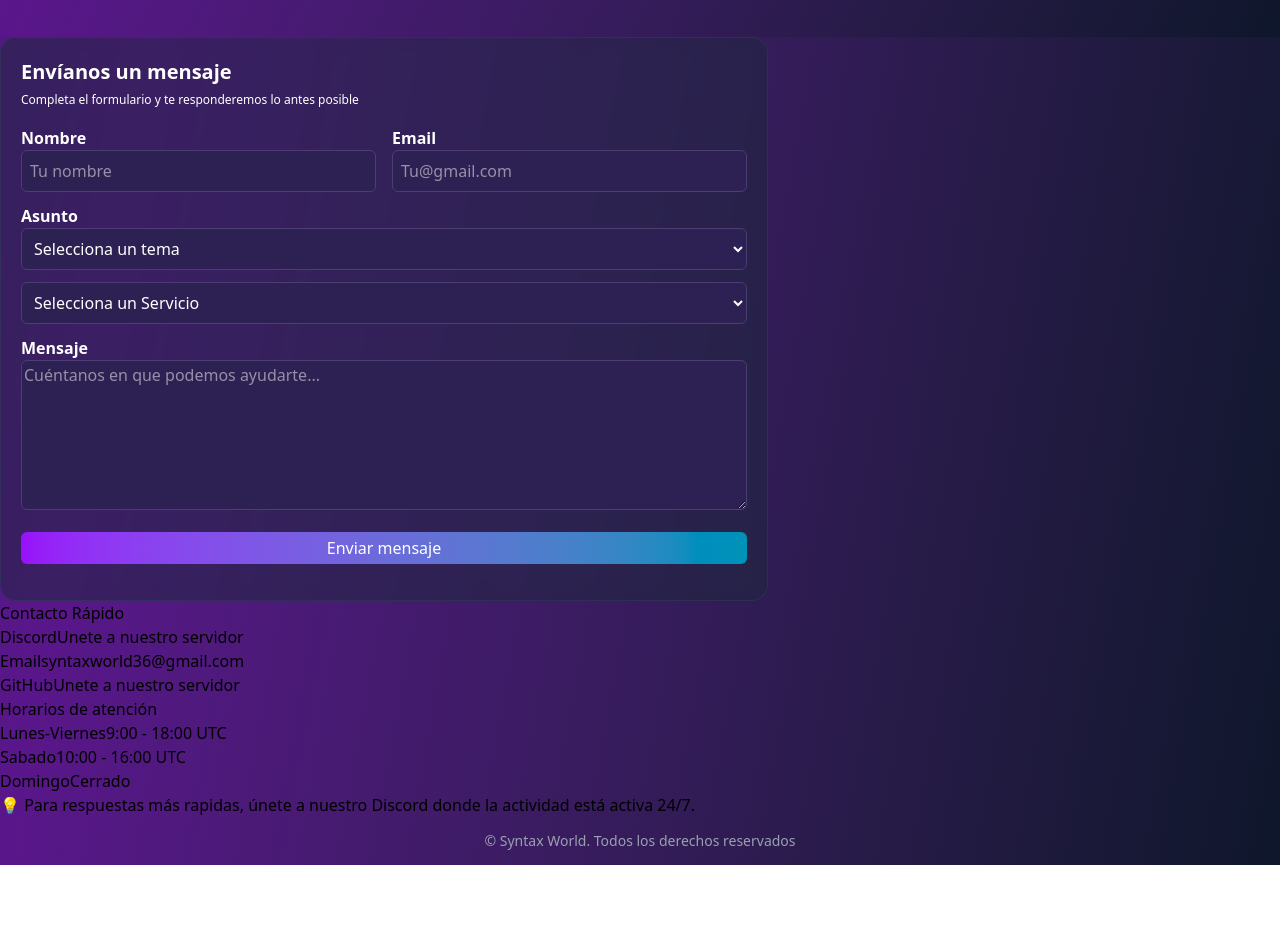
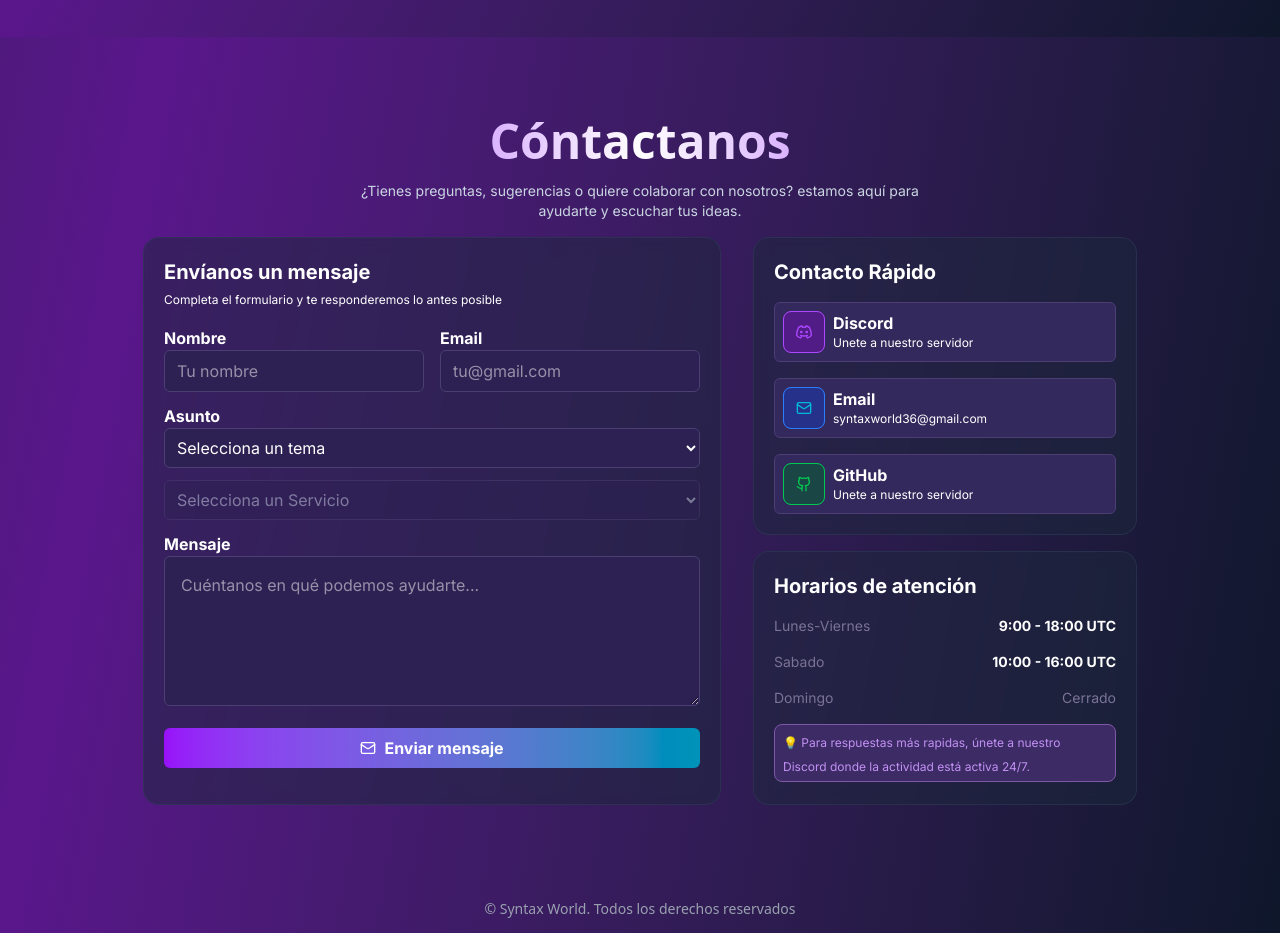
Before and after one commit to Anti-VibeCoders/Syntax-Worlds-Presentation, a React (Vite) app: page / in a window 1280 px wide. Shown: the part 6100-7033 px from the top of the page. Before the commit the page ends 6965 px from the top, so only its background shows below. Built offline with nearby package versions, Linux system fonts and the light colour scheme.

Commit message:
La sesion de contactos esta casi hecha y ya es remposiva ahora falta que el formulario funcione

```diff
--- a/src/components/Conctacs.jsx
+++ b/src/components/Conctacs.jsx
@@ -5,10 +5,23 @@ import WorkingHours from "./WorkingHours";
 function Conctacs(){
     return(
      <>
-      <Message/>
-      <FastConctacs/>
-      <WorkingHours/>
-     </>
+     <div className="flex flex-col gap-4 items-center justify-center w-full py-20">
+        <div className="flex flex-col gap-4 text-center w-full items-center overflow-hidden">
+            <label className="text-5xl font-bold bg-gradient-to-r from-purple-300 via-white to-purple-300 bg-clip-text text-transparent text-center max-lg:text-4xl max-md:text-3xl max-sm:text-3xl">Cóntactanos</label>
+            <p className="text-sm text-slate-300 font-inter max-w-[70ch] mx-auto text-center max-sm:px-4">¿Tienes preguntas, sugerencias o quiere colaborar con nosotros? estamos aquí para ayudarte y escuchar tus ideas.</p>
+        </div>
+     <div className=" max-xl:px-6 max-md:flex-col max-md:items-center flex justify-center gap-8 text-white font-inter w-full">
+        <div className="max-md:w-full">
+            <Message/>
+        </div>
+        <div className="flex flex-col gap-4 items-center w-sm max-md:w-full">
+            <FastConctacs/>
+            <WorkingHours/>
+        </div>
+     </div>
+     </div>
+
+      </>
     )
 }
 
--- a/src/components/FastConctacs.jsx
+++ b/src/components/FastConctacs.jsx
@@ -1,21 +1,38 @@
 function FastConctacs(){
+    const WindowGithub = ()=> window.open("https://github.com/Anti-VibeCoders","_blank");
+
     return(
         <>
-        <div>
-            <span>Contacto Rápido</span>
-            <div>
-                <span>Discord</span>
-                <label>Unete a nuestro servidor</label>
+        <div className="max-md:w-full flex flex-col gap-4 bg-slate-800/50 backdrop-blur-sm border-slate-700/50 border text-white rounded-2xl p-5 w-full h-full font-inter">
+            <b className="text-xl">Contacto Rápido</b>
+            <div className="flex gap-2 bg-[#34295c] border border-[#4C3E73] rounded-md p-2 w-auto h-auto">
+                <div className="card-icon stroke-puyrple-500 text-purple-500 bg-purple-800/50 p-3 border border-purple-500 rounded-lg">
+                    <svg xmlns="http://www.w3.org/2000/svg" width="16" height="16" viewBox="0 0 24 24"><g fill="none" stroke="currentColor" stroke-linecap="round" stroke-linejoin="round" stroke-width="2"><path d="M9 3q-2.5.5-5 2q-3 5-3 12q2 2.5 6 4q1-1.5 1.5-3.5M7 17q5 2 10 0m-1.5.5q.5 2 1.5 3.5q4-1.5 6-4q0-7-3-12q-2.5-1.5-5-2l-1 2q-2-.5-4 0L9 3"/><circle cx="8" cy="12" r="1"/><circle cx="16" cy="12" r="1"/></g></svg>
+                </div>
+                <div className="flex flex-col">
+                    <b>Discord</b>
+                    <label className="text-xs">Unete a nuestro servidor</label>
+                </div>
             </div>
 
-            <div>
-                <span>Email</span>
-                <label>syntaxworld36@gmail.com</label>
+            <div className="flex gap-2 bg-[#34295c] border border-[#4C3E73] rounded-md p-2 w-auto h-auto">
+                <div className="card-icon stroke-blue-500 text-cyan-500 bg-blue-800/50 p-3 border border-blue-500 rounded-lg">
+                <svg xmlns="http://www.w3.org/2000/svg" width="16" height="16" viewBox="0 0 24 24" fill="none" stroke="currentColor" stroke-width="2" stroke-linecap="round" stroke-linejoin="round" class="lucide lucide-mail-icon lucide-mail"><path d="m22 7-8.991 5.727a2 2 0 0 1-2.009 0L2 7"/><rect x="2" y="4" width="20" height="16" rx="2"/></svg>
+                </div>
+                <div className="flex flex-col">
+                    <b>Email</b>
+                    <label className="text-xs">syntaxworld36@gmail.com</label>
+                </div>
             </div>
 
-            <div>
-                <span>GitHub</span>
-                <label>Unete a nuestro servidor</label>
+            <div className="flex gap-2 bg-[#34295c] border border-[#4C3E73] rounded-md p-2 w-auto h-auto" onClick={WindowGithub}>
+                <div className="card-icon stroke-green-500 text-green-500 bg-green-800/50 p-3 border border-green-500 rounded-lg">
+                    <svg xmlns="http://www.w3.org/2000/svg" width="16" height="16" viewBox="0 0 24 24" fill="none" stroke="currentColor" stroke-width="2" stroke-linecap="round" stroke-linejoin="round" class="lucide lucide-github-icon lucide-github"><path d="M15 22v-4a4.8 4.8 0 0 0-1-3.5c3 0 6-2 6-5.5.08-1.25-.27-2.48-1-3.5.28-1.15.28-2.35 0-3.5 0 0-1 0-3 1.5-2.64-.5-5.36-.5-8 0C6 2 5 2 5 2c-.3 1.15-.3 2.35 0 3.5A5.403 5.403 0 0 0 4 9c0 3.5 3 5.5 6 5.5-.39.49-.68 1.05-.85 1.65-.17.6-.22 1.23-.15 1.85v4"/><path d="M9 18c-4.51 2-5-2-7-2"/></svg>
+                </div>
+                <div className="flex flex-col">
+                    <b>GitHub</b>
+                    <label className="text-xs">Unete a nuestro servidor</label>
+                </div>
             </div>
 
         </div>
--- a/src/components/Message.jsx
+++ b/src/components/Message.jsx
@@ -1,19 +1,22 @@
+import { useState } from "react";
+
 function Message(){
+
     return(
         <>
-        <div className="bg-slate-800/50 backdrop-blur-sm border-slate-700/50 border text-white rounded-2xl p-5 w-3/5 h-auto">
+        <div className="max-md:w-full bg-slate-800/50 backdrop-blur-sm border-slate-700/50 border text-white rounded-2xl p-5 w-full h-full font-inter">
             <b className="text-xl">Envíanos un mensaje</b><br/>
          <label className="text-xs">Completa el formulario y te responderemos lo antes posible</label>
 
             <form className="my-4">
-                <div className="flex max-w-full gap-4 mb-3">
+                <div className="max-sm:flex-col flex max-w-full gap-4 mb-3">
                     <div className="flex-1">
                      <b className="">Nombre</b><br/>
-                     <input type="text" placeholder="Tu nombre" className="bg-[#2C2152] border border-[#4C3E73] rounded-md w-full p-2"/>
+                     <input type="text" placeholder="Tu nombre" className="bg-[#2C2152] border border-[#4C3E73] rounded-md w-full px-3 py-2"/>
                    </div>
                <div className="flex-1">
                 <b>Email</b><br/>
-               <input type="email" placeholder="Tu@gmail.com" className="bg-[#2C2152] border border-[#4C3E73] rounded-md w-full p-2"/>
+               <input type="email" placeholder="tu@gmail.com" className="bg-[#2C2152] border border-[#4C3E73] rounded-md w-full px-3 py-2"/>
             </div>
                 </div>
                 <b className="">Asunto</b>
@@ -26,7 +29,7 @@ function Message(){
                   <option value = "Other">Otros</option>
 
                 </select>
-                <select className="bg-[#2C2152] border border-[#4C3E73] rounded-md p-2">
+                <select className="bg-[#2C2152] border border-[#4C3E73] rounded-md p-2 text-slate-300 opacity-50 cursor-not-allowed" disabled>
                   <option value = "">Selecciona un Servicio</option>
                   <option value = "Web">Sitio WEB</option>
                   <option value = "Bot-discord">Bot de discord</option>
@@ -35,8 +38,11 @@ function Message(){
 
             </div>
              <b>Mensaje</b>
-               <textarea placeholder="Cuéntanos en que podemos ayudarte..." className="bg-[#2C2152] border border-[#4C3E73] rounded-md w-full h-[150px] p-0.5 mb-4"/>
-            <button className="w-full text-center bg-gradient-to-r from-purple-600 to-cyan-600 hover:from-purple-700 hover:to-cyan-700 rounded-md py-1"> Enviar mensaje</button>
+               <textarea placeholder="Cuéntanos en qué podemos ayudarte..." className="bg-[#2C2152] border border-[#4C3E73] rounded-md w-full h-[150px] p-4 mb-4"/>
+            <button className="flex w-full justify-center items-center gap-2 bg-gradient-to-r from-purple-600 to-cyan-600 hover:from-purple-700 hover:to-cyan-700 rounded-md py-2">
+               <svg xmlns="http://www.w3.org/2000/svg" width="16" height="16" viewBox="0 0 24 24" fill="none" stroke="currentColor" stroke-width="2" stroke-linecap="round" stroke-linejoin="round" class="lucide lucide-mail-icon lucide-mail"><path d="m22 7-8.991 5.727a2 2 0 0 1-2.009 0L2 7"/><rect x="2" y="4" width="20" height="16" rx="2"/></svg>
+               <b>Enviar mensaje</b>
+            </button>
          </form>
 
         </div>
--- a/src/components/WorkingHours.jsx
+++ b/src/components/WorkingHours.jsx
@@ -1,19 +1,19 @@
 function WorkingHours(){
     return(
         <>
-          <div>
-            <span>Horarios de atención</span>
-            <div>
-                <label>Lunes-Viernes</label><label>9:00 - 18:00 UTC</label>
+          <div className=" max-md:w-full flex flex-col gap-4 bg-slate-800/50 backdrop-blur-sm border-slate-700/50 border text-white rounded-2xl p-5 w-full h-full font-inter">
+            <b className="text-xl">Horarios de atención</b>
+            <div className="flex justify-between text-sm">
+                <label className="text-[#7a7396]">Lunes-Viernes</label><b>9:00 - 18:00 UTC</b>
             </div>
-            <div>
-                <label>Sabado</label><label>10:00 - 16:00 UTC</label>
+            <div className="flex justify-between text-sm">
+                <label className="text-[#7a7396]">Sabado</label><b>10:00 - 16:00 UTC</b>
             </div>
-            <div>
+            <div className="flex justify-between text-sm text-[#7a7396]">
                 <label>Domingo</label><label>Cerrado</label>
             </div>
-            <div>
-                <label>💡 Para respuestas más rapidas, únete a nuestro Discord donde la actividad está activa 24/7.</label>
+            <div className="bg-[#3c2b64] border border-[#7f57a7] rounded-lg px-2 py-1">
+                <label className="text-xs text-[#c290f4]">💡 Para respuestas más rapidas, únete a nuestro Discord donde la actividad está activa 24/7.</label>
             </div>
           </div>
         </>
```
